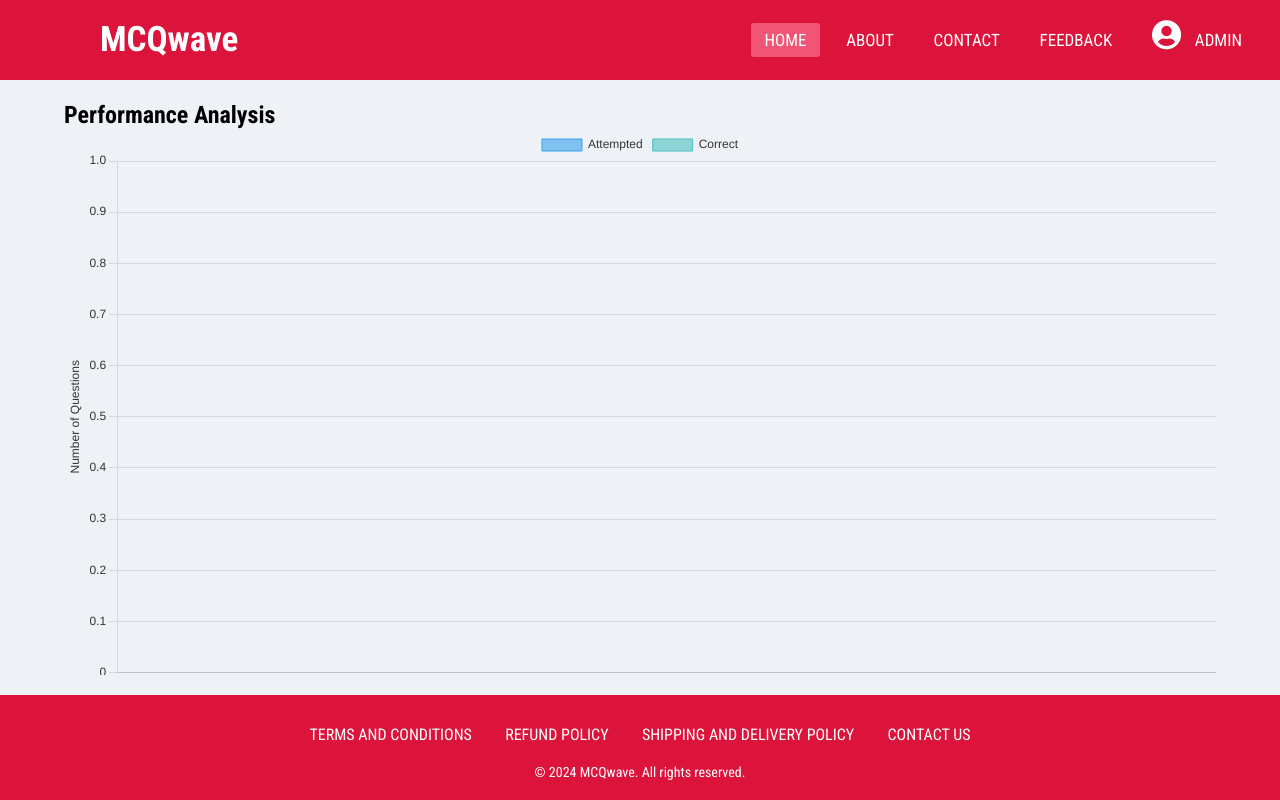
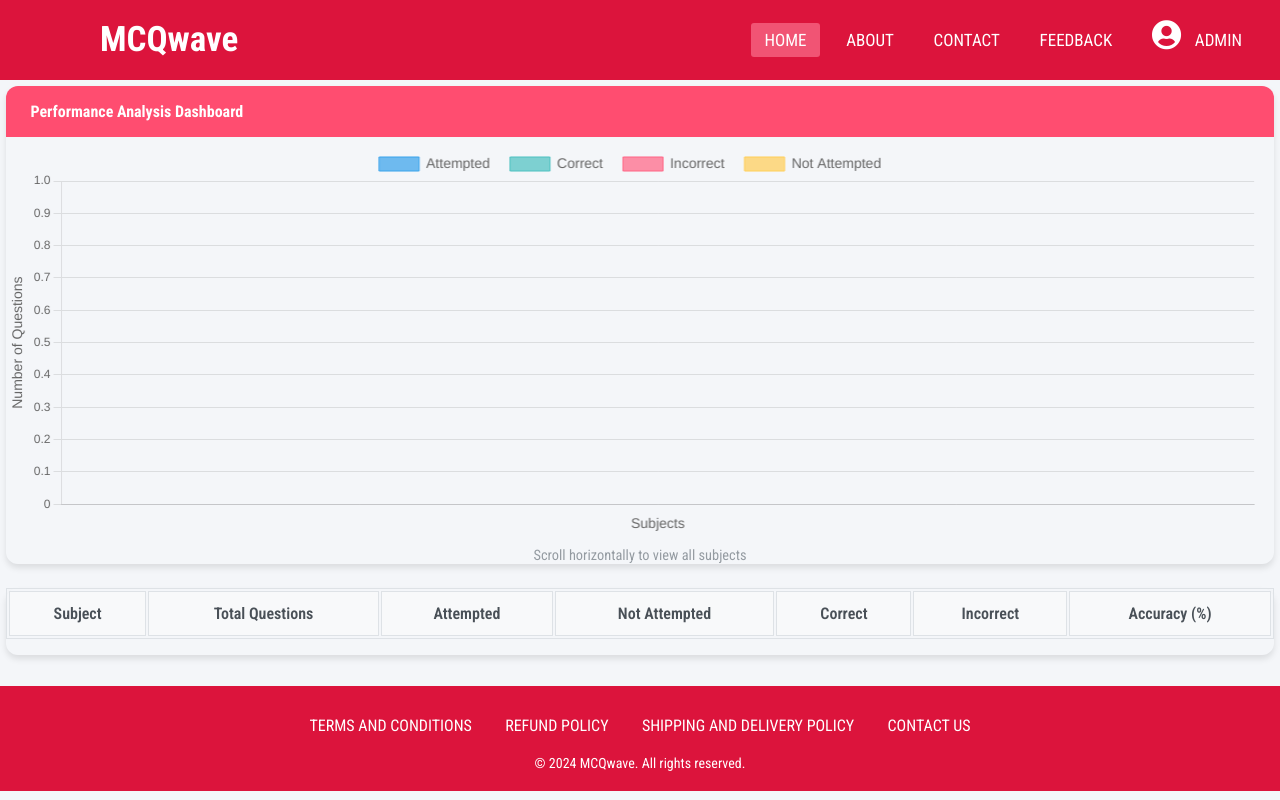
Before and after one commit to choyalsandeep01/mcqwave2, a Django app: page /1/pomegranate/pomegranate_overall/sub_acc/ in a window 1280 px wide. Run offline with Django 4.2, Linux system fonts and the light colour scheme; a user stored in the database is signed in; data comes from the database, SQL or seed files in the repository; lists and menus that the app fills with data are empty; parts of the project's set-up code (start-up, migrations or seed data) failed here and were passed over; some web fonts are replaced.

Commit message:
Update sub_acc.html

```diff
--- a/templates/graph/sub_acc.html
+++ b/templates/graph/sub_acc.html
@@ -1,53 +1,116 @@
 {% extends 'base/base.html' %}
 
 {% block content %}
-    <!-- Include Chart.js library -->
-    <script src="https://cdn.jsdelivr.net/npm/chart.js"></script>
 <style>
-        /* Make sure the container takes up 100% width and height of the viewport */
     body {
-            margin: 0;
+        background-color: #f4f6f9;
+    }
 
-            display: flex;
-            flex-direction: column;
-            align-items: center;
-            justify-content: center;
-            background-color: #eef2f7;
-            min-height:100vh;
+    .container-fluid {
+        padding: 0.4rem;
+    }
+    nav{
+        background:#DC143C;
+        -webkit-background: #DC143C; /* For older Safari */}
+    a.active, a:hover {
+            background: #f15474;
+            transition: .5s;
         }
         footer {
             margin-top: auto;
             font-size: 0.9em;
             background:#DC143C !important;
         }
-        .chart-container {
-            width: 90%;
-            max-width: 1200px;
-            height: 60vh; /* Default height */
-            max-height: 600px; /* Max height */
-            margin: 20px;
-            overflow-x:auto;
-            overflow-y:hidden;
-            flex-grow: 1;
-
-        }
-        canvas {
-            min-width: 400px; /* Ensure that the canvas has enough width to fit 2 bars comfortably */
-            max-width: 8000px; /* Allow more bars to be shown on scrolling */
-        }
-        nav{
-            background:#DC143C;}
-        a.active, a:hover {
-                background: #f15474;
-                transition: .5s;
+    .card {
+        border: none;
+        border-radius: 12px;
+        box-shadow: 0 4px 6px rgba(0, 0, 0, 0.1);
+        margin-bottom: 1.5rem;
+        transition: transform 0.3s ease;
     }
 
-        /* Mobile adjustments */
+    .card:hover {
+        transform: translateY(-5px);
+    }
+
+    .card-header {
+        background-color: #ff4d70 !important;
+        color: white !important;
+        padding: 1rem 1.5rem;
+        border-top-left-radius: 12px;
+        border-top-right-radius: 12px;
+    }
+
+    .chart-container {
+        width: 100%;
+        overflow-x: auto;
+        -webkit-overflow-scrolling: touch;
+    }
+
+    .chart-scroll-wrapper {
+        min-width: 100%;
+        width: max-content;
+    }
+
+    .chart-container::-webkit-scrollbar {
+        height: 8px;
+    }
+
+    .chart-container::-webkit-scrollbar-track {
+        background: #f1f1f1;
+    }
+
+    .chart-container::-webkit-scrollbar-thumb {
+        background: #4a6cf7;
+        border-radius: 4px;
+    }
+
+    .chart-hint {
+        text-align: center;
+        color: #6c757d;
+        font-size: 0.9rem;
+        margin-top: 10px;
+        opacity: 0.7;
+    }
+
+    #analysisChart {
+        min-width: 600px;  /* Reduced from 1000px */
+        width: 100%;
+        max-width: none !important;
+        height: 400px;  /* Fixed height */
+    }
+    .table {
+        margin-bottom: 0;
+    }
+
+    .table thead {
+        background-color: #f8f9fa;
+    }
+
+    .table th {
+        font-weight: 600;
+        color: #495057;
+        vertical-align: middle;
+        border-bottom: 2px solid #dee2e6;
+    }
+
+    .table td {
+        vertical-align: middle;
+        color: #212529;
+    }
+
+    .table-hover tbody tr:hover {
+        background-color: rgba(74, 108, 247, 0.05);
+        transition: background-color 0.3s ease;
+    }
+
     @media (max-width: 768px) {
-            .chart-container {
-                width: 95%;
-                height: 50vh; /* Reduced height for mobile */
-                max-height: 500px; /* Max height */
+        .table th, .table td {
+            padding: 0.5rem;
+            font-size: 0.9rem;
+        }
+        .table-responsive {
+            font-size: 0.9rem;
         }
         nav ul{
             background:#6d0c20;
@@ -57,101 +120,248 @@
             color: #ffffff;
         }
     }
-
-
-
-        /* Smaller devices */
-        @media (max-width: 480px) {
-            .chart-container {
-                height: 40vh; /* Further reduced height for very small screens */
-                max-height: 400px; /* Max height */
+    .table-responsive {
+        width: 100%;
+        overflow-x: auto;
     }
 
+    .table {
+        width: 100%;
+        max-width: 100%;
+        margin-bottom: 1rem;
     }
+
+    .table th, .table td {
+        padding: 0.75rem;
+        vertical-align: middle;
+        white-space: nowrap;
+        text-align: center;
+    }
+
+    .table th {
+        background-color: #f8f9fa;
+        font-weight: 600;
+        color: #495057;
+        border-bottom: 2px solid #dee2e6;
+    }
+
+    .table-bordered {
+        border: 1px solid #dee2e6;
+    }
+
+    .table-bordered th,
+    .table-bordered td {
+        border: 1px solid #dee2e6;
+    }
+    .table-responsive {
+        -webkit-overflow-scrolling: touch;
+        scrollbar-width: thin;
+        scrollbar-color: #4a6cf7 #e9ecef;
+    }
+
+    .table-responsive::-webkit-scrollbar {
+        height: 8px;
+        width: 8px;
+    }
+
+    .table-responsive::-webkit-scrollbar-thumb {
+        background-color: #4a6cf7;
+        border-radius: 4px;
+    }
+
+    .table-responsive::-webkit-scrollbar-track {
+        background-color: #e9ecef;
+    }
+    /* Rest of the previous CSS remains the same */
 </style>
 
+<div class="container-fluid py-4">
+    <div class="row">
+        <div class="col-12">
+            <div class="card shadow-sm mb-4">
+                <div class="card-header bg-primary text-white">
+                    <h4 class="mb-0">Performance Analysis Dashboard</h4>
+                </div>
                 <div class="chart-container">
-        <h2 class="chart-title">Performance Analysis</h2>
-        <canvas id="analysisChart"></canvas>
+                    <div class="chart-scroll-wrapper">
+                        <canvas id="analysisChart" style="width: max-content;"></canvas>
+                    </div>
+                </div>
+                <div class="chart-hint">
+                    Scroll horizontally to view all subjects
+                </div>
+            </div>
+        </div>
+    </div>
+    <div class="row">
+        <div class="col-12">
+            <div class="card shadow-sm">
+                <div class="card-body">
+                    <div class="table-responsive">
+                        <table class="table table-bordered table-hover">
+                            <thead class="thead-light">
+                                <tr>
+                                    <th>Subject</th>
+                                    <th>Total Questions</th>
+                                    <th>Attempted</th>
+                                    <th>Not Attempted</th>
+                                    <th>Correct</th>
+                                    <th>Incorrect</th>
+                                    <th>Accuracy (%)</th>
+                                </tr>
+                            </thead>
+                            <tbody id="performanceTableBody">
+                                <!-- Table rows will be dynamically populated -->
+                            </tbody>
+                        </table>
+                    </div>
+                </div>
+            </div>
+        </div>
+    </div>
+    <!-- Rest of the HTML remains the same -->
 </div>
 
-    <!-- Pass data to JavaScript -->
+<script src="https://cdn.jsdelivr.net/npm/chart.js"></script>
 <script>
-        // Data passed from Django context
-        const labels = {{ labels|safe }};  // Subject names
-        const attempted = {{ attempted|safe }};  // Attempted questions count
-        const correct = {{ correct|safe }};  // Correct answers count
+    const labels = {{ labels|safe }};
+    const attempted = {{ attempted|safe }};
+    const correct = {{ correct|safe }};
+    const total_questions = {{ total_questions|safe }};
+    const not_attempted = {{ not_attempted|safe }};
+    const incorrect = {{ incorrect|safe }};
 
-        // Select the canvas element where the chart will be rendered
     const ctx = document.getElementById('analysisChart').getContext('2d');
 
-        // Create the chart using Chart.js
-        const analysisChart = new Chart(ctx, {
-            type: 'bar',  // Choose the type of chart (bar, line, etc.)
-            data: {
-                labels: labels,  // Labels for the x-axis (subject names)
+    const data = {
+        labels: labels,
         datasets: [
             {
-                        label: 'Attempted',  // Label for the first dataset
-                        data: attempted,  // Data for attempted questions
-                        backgroundColor: 'rgba(54, 162, 235, 0.6)',  // Color for attempted bars
-                        borderColor: 'rgba(54, 162, 235, 1)',  // Border color for attempted bars
-                        borderWidth: 1  // Border width of the bars
+                label: 'Attempted',
+                data: attempted,
+                type: 'bar',
+                backgroundColor: 'rgba(54, 162, 235, 0.7)',
+                borderColor: 'rgba(54, 162, 235, 1)',
+                borderWidth: 1,
+                yAxisID: 'y1',
             },
             {
-                        label: 'Correct',  // Label for the second dataset
-                        data: correct,  // Data for correct answers
-                        backgroundColor: 'rgba(75, 192, 192, 0.6)',  // Color for correct bars
-                        borderColor: 'rgba(75, 192, 192, 1)',  // Border color for correct bars
-                        borderWidth: 1  // Border width of the bars
+                label: 'Correct',
+                data: correct,
+                type: 'bar',
+                backgroundColor: 'rgba(75, 192, 192, 0.7)',
+                borderColor: 'rgba(75, 192, 192, 1)',
+                borderWidth: 1,
+                yAxisID: 'y1',
+            },
+            {
+                label: 'Incorrect',
+                data: incorrect,
+                type: 'bar',
+                backgroundColor: 'rgba(255, 99, 132, 0.7)',
+                borderColor: 'rgba(255, 99, 132, 1)',
+                borderWidth: 1,
+                yAxisID: 'y1',
+            },
+            {
+                label: 'Not Attempted',
+                data: not_attempted,
+                type: 'bar',
+                backgroundColor: 'rgba(255, 206, 86, 0.7)',
+                borderColor: 'rgba(255, 206, 86, 1)',
+                borderWidth: 1,
+                yAxisID: 'y1',
             }
         ]
-            },
-            options: {
-                responsive: true,  // Ensure the chart is responsive
-                maintainAspectRatio: false,  // Allow the chart to grow and shrink with its container
-                plugins: {
-                    legend: {
-                        position: 'top',  // Position of the legend
-                        labels: {
-                            color: '#333'  // Color of the legend text
+    };
+
+    const options = {
+        responsive: true,
+        maintainAspectRatio: false,
+        layout: {
+            padding: {
+                right: 20
             }
-                    },
-
-                    tooltip: {
-                        mode: 'index', // Ensure tooltips activate on the nearest bar
-                        intersect: false, // Hover detection improved
-                    }
-                },
-                interaction: {
-                    mode: 'nearest',  // Trigger tooltips when near a bar
-                    axis: 'x',  // Use the x-axis for detecting hover events
-                    intersect: false  // Ensures hover triggers even if not directly on the bar center
         },
         scales: {
             x: {
                 title: {
                     display: true,
-                            text: 'Subjects',  // Title for the x-axis
-                            color: '#333'
+                    text: 'Subjects',
+                    font: { size: 14 }
+                },
+                grid: {
+                    display: false
                 },
                 ticks: {
-                            color: '#333'
+                    autoSkip: false,
+                    maxRotation: 45,
+                    minRotation: 45
                 }
             },
-                    y: {
+            y1: {
+                beginAtZero: true,
+                position: 'left',
                 title: {
                     display: true,
-                            text: 'Number of Questions',  // Title for the y-axis
-                            color: '#333'
+                    text: 'Number of Questions',
+                    font: { size: 14 }
                 },
-                        ticks: {
-                            beginAtZero: true,
-                            color: '#333'
+                grid: {
+                    drawBorder: false
+                }
+            }
+        },
+        plugins: {
+            tooltip: {
+                mode: 'index',
+                intersect: false,
+                callbacks: {
+                    label: function(context) {
+                        return `${context.dataset.label}: ${context.formattedValue}`;
+                    }
+                }
+            },
+            legend: {
+                display: true,
+                labels: {
+                    font: { size: 14 },
+                    padding: 20
                 }
             }
         }
-            }
+    };
+
+    const analysisChart = new Chart(ctx, {
+        type: 'bar',
+        data: data,
+        options: options
+    });
+
+    // Dynamically set canvas width based on number of labels
+    const canvasWidth = Math.max(labels.length * 60, window.innerWidth - 40);  // Reduced multiplier from 80 to 60
+    ctx.canvas.style.width = `${canvasWidth}px`;
+    ctx.canvas.width = canvasWidth;
+    analysisChart.resize();
+
+    // Dynamically populate performance table
+    const tableBody = document.getElementById('performanceTableBody');
+    labels.forEach((subject, index) => {
+        const accuracy = total_questions[index] > 0
+            ? ((correct[index] / total_questions[index]) * 100).toFixed(2)
+            : '0.00';
+        const row = `
+            <tr>
+                <td>${subject}</td>
+                <td>${total_questions[index]}</td>
+                <td>${attempted[index]}</td>
+                <td>${not_attempted[index]}</td>
+                <td>${correct[index]}</td>
+                <td>${incorrect[index]}</td>
+                <td style="color: green;">${accuracy}%</td>
+            </tr>
+        `;
+        tableBody.innerHTML += row;
     });
 </script>
 {% endblock %}
```
Lines whose indentation alone changed are shown as unchanged.
